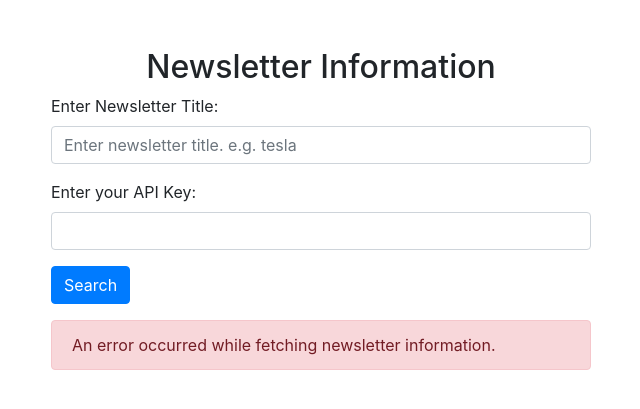
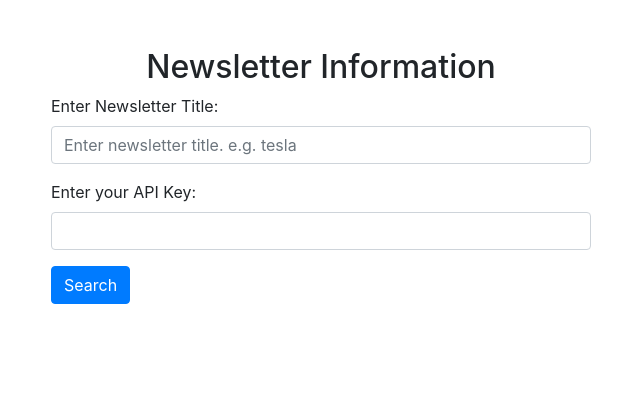
Before and after one commit to arunwosti/flasks-requests-api-python, a Flask app: page / in a window 1280 px wide. Shown: the top 409 px of the page, without its empty margins (319-959 px from the left). Run offline with Flask 3, Linux system fonts and the light colour scheme; some libraries are stand-ins or nearby versions.

Commit message:
Updated output

```diff
--- a/app.py
+++ b/app.py
@@ -42,10 +42,8 @@ def get_newsletter_info():
                 return render_template("error.html", error_message="An unexpected error occurred.")
 
     except requests.exceptions.HTTPError as errh:
-        print("HTTP Error:", errh)  # For debugging
         return render_template("error.html", error_message=f"HTTP Error: {errh}")
     except requests.exceptions.RequestException as err:
-        print("Request Error:", err)  # For debugging
         return render_template("error.html", error_message=f"Request Error: {err}")
 
 if __name__ == '__main__':
--- a/templates/index.html
+++ b/templates/index.html
@@ -35,10 +35,6 @@
                             </li>
                         {% endfor %}
                     </ul>
-                {% else %}
-                    <div class="alert alert-danger mt-3" role="alert">
-                        An error occurred while fetching newsletter information.
-                    </div>
                 {% endif %}
             </div>
         </div>
```
